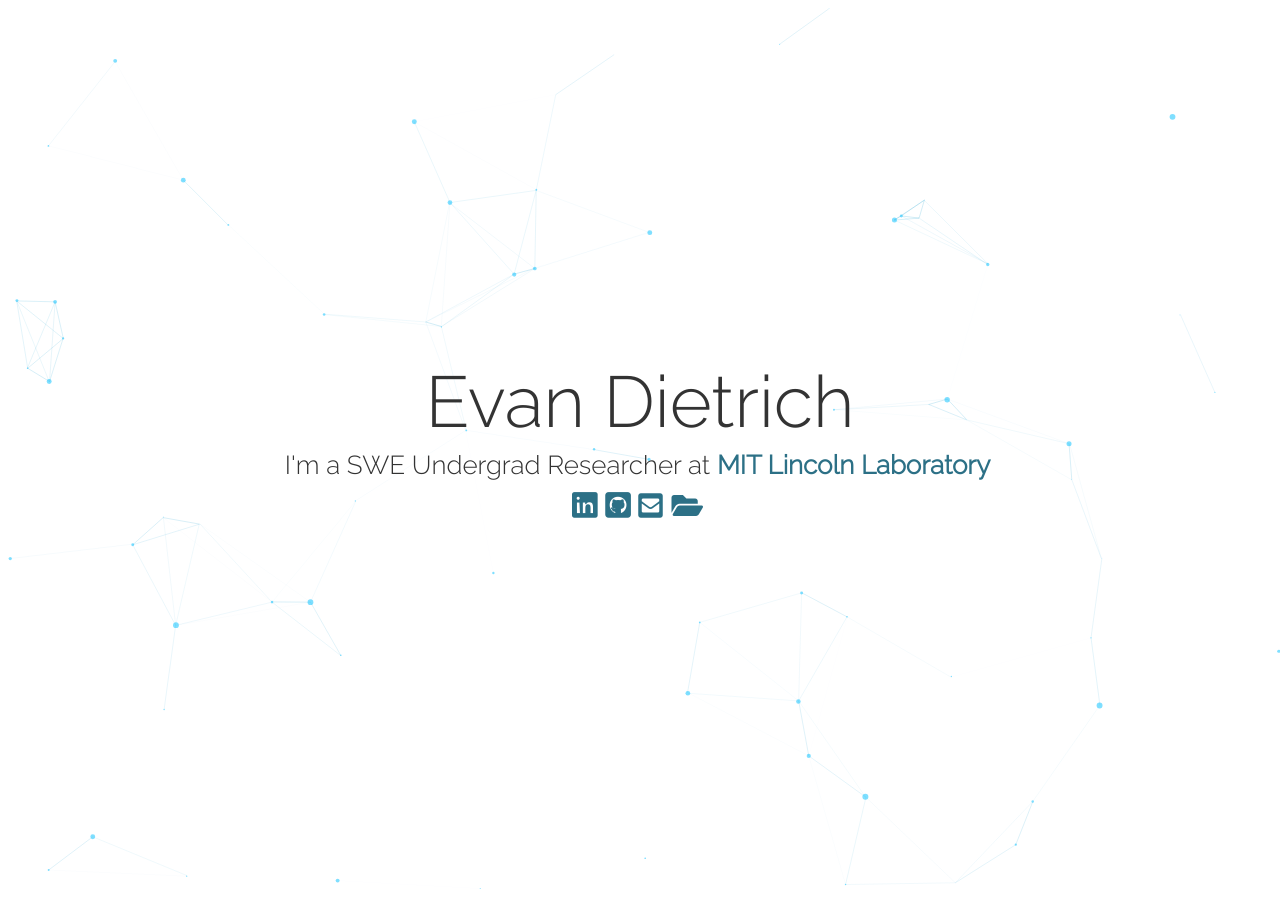
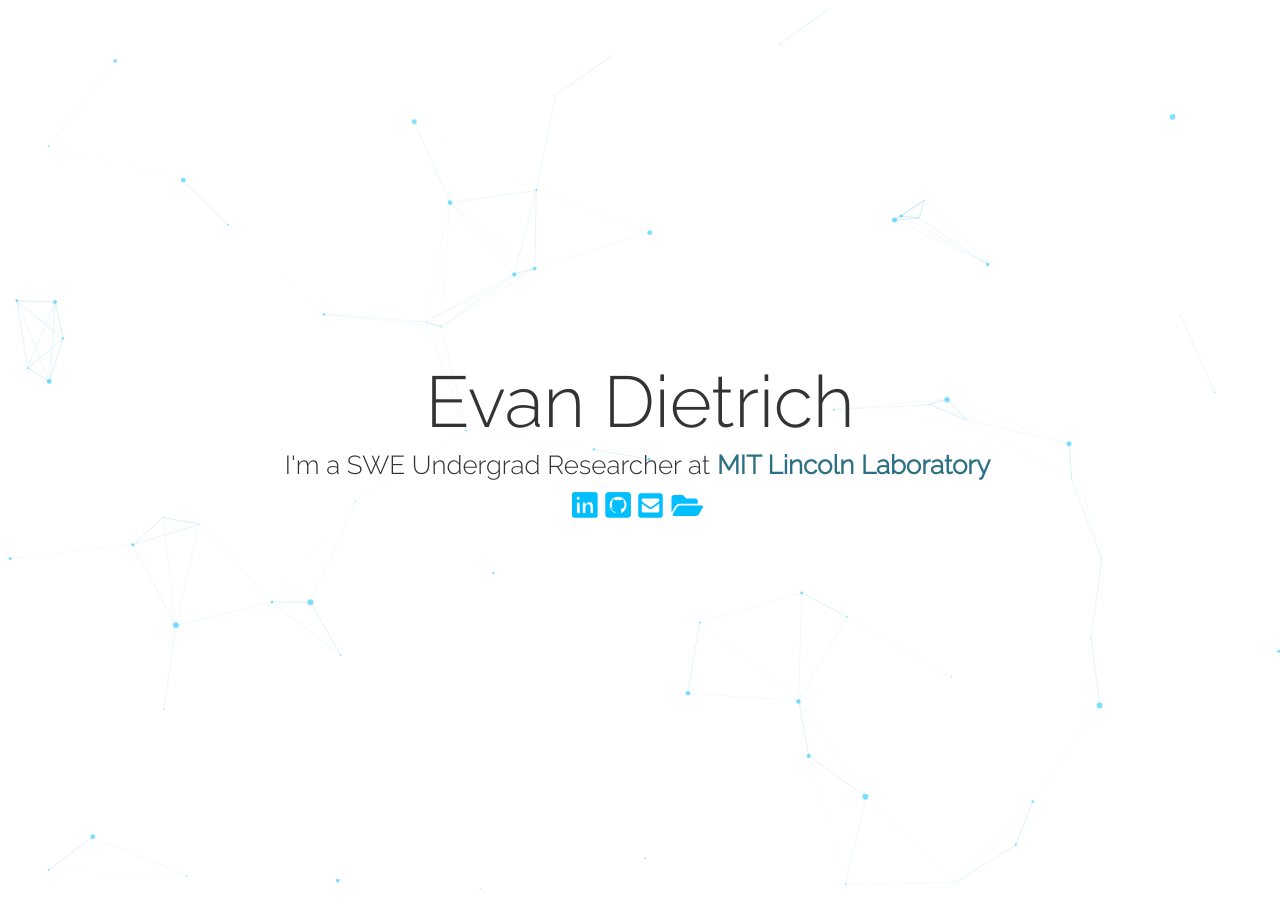
Before and after one commit to EvanDietrich/EvanDietrich.github.io, a Jekyll site: the page index.html, which Jekyll copies as it is, in a window 1280 px wide. Built offline with Jekyll 4.4.1, drawn with Linux system fonts in a browser that asks for light colours; nearby versions of some CDN libraries.

Commit message:
Update style.css

```diff
--- a/css/style.css
+++ b/css/style.css
@@ -6,7 +6,7 @@
 
 /* unvisited link */
 a:link {
-    color: #2C7086;
+    color: #00bfff;
     font-weight: bold;
       -webkit-transition: color 1s, font-size 1s;
   -moz-transition: color 1s, font-size 1s;
@@ -22,7 +22,7 @@
 
 /* visited link */
 a:visited {
-    color: #2C7086;
+    color: #00bfff;
 }
 
 html{
```
